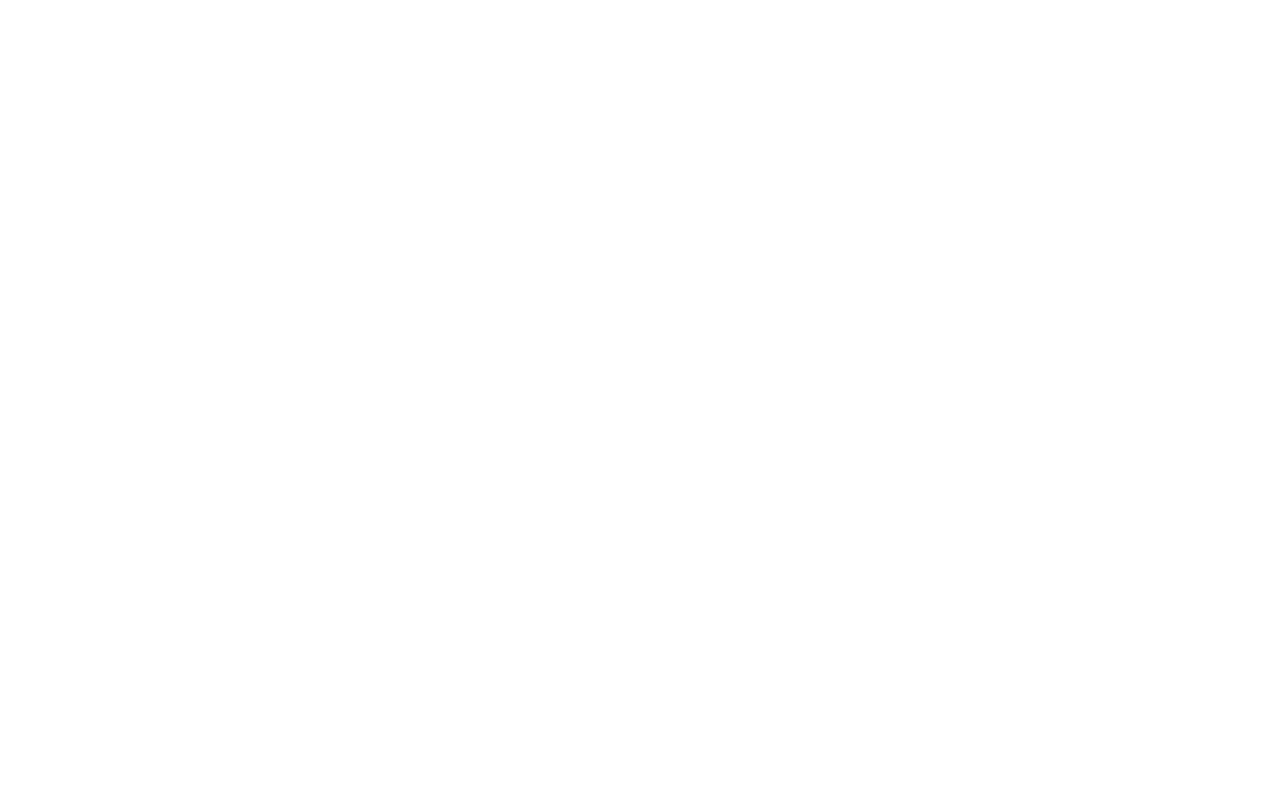
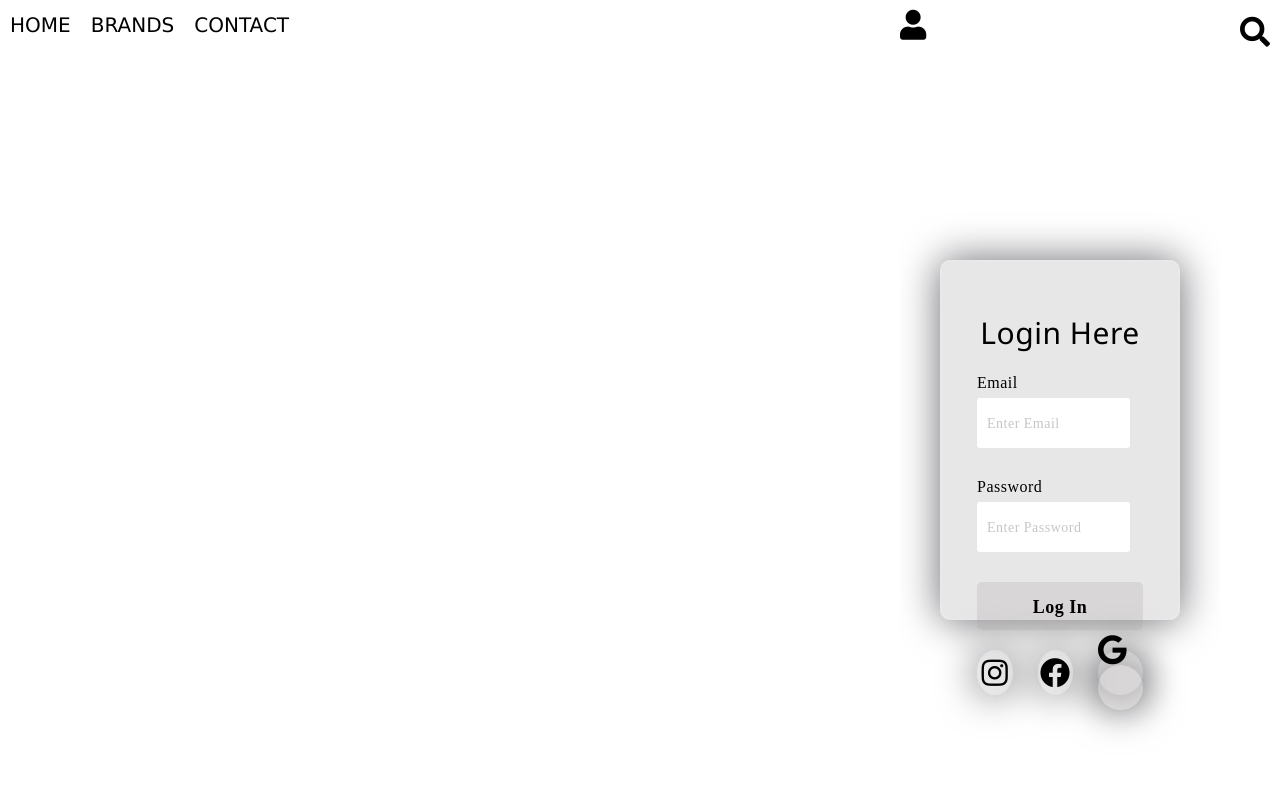
Before and after one commit to SepehrK99/ShoppingCode, an Angular app in the folder ShoppingCode/: page / in a window 1280 px wide. Shown: the top 800 px of the page. Built offline with nearby package versions, Linux system fonts and the light colour scheme.

Commit message:
googleLoginSearch

```diff
--- a/ShoppingCode/src/app/app.component.html
+++ b/ShoppingCode/src/app/app.component.html
@@ -1,15 +1,5 @@
 <app-header>
 </app-header>
-
-<app-search>
-</app-search>
-
-<app-login>
-</app-login>
-
-<app-cart>
-</app-cart>
-
 
 <app-body>
 </app-body>
--- a/ShoppingCode/src/app/body/body.component.html
+++ b/ShoppingCode/src/app/body/body.component.html
@@ -1 +1,2 @@
-<p>body works!</p>
+<app-cart>
+</app-cart>
--- a/ShoppingCode/src/app/header/header.component.html
+++ b/ShoppingCode/src/app/header/header.component.html
@@ -7,13 +7,28 @@
     <ul class="header2">
         <li>
             <a href="" id="login">
-                <i class="fa fa-user"></i>
+                <i class="fa fa-user">
+                  <app-login>
+                  </app-login>
+                </i>
             </a>
         </li>
-        <li>
+        <li id="myOverlay">
             <a href="" id="search">
-                <i class="fa fa-search"></i>
+                <i class="fa fa-search">
+                  <app-search onclick="openSearch()">
+                  </app-search>
+                </i>
             </a>
         </li>
     </ul>
 </div>
+
+<script>
+  function openSearch() {
+    document.getElementById("myOverlay").style.display = "block";
+  }
+  function closeSearch() {
+  document.getElementById("myOverlay").style.display = "none";
+  }
+</script>
--- a/ShoppingCode/src/app/login/login.component.html
+++ b/ShoppingCode/src/app/login/login.component.html
@@ -28,8 +28,12 @@
             <a href=""><i class="fab fa-facebook"></i></a>
           </div>
           <div class=" go">
-            <a href=""><i class="fab fa-google"></i></a>
-            <app-google></app-google>
+            <a href="">
+              <i class="fab fa-google">
+                <app-google>
+                </app-google>
+              </i>
+            </a>
           </div>
         </div>
       </form>
--- a/ShoppingCode/src/app/search/search.component.js
+++ /dev/null
@@ -1,7 +0,0 @@
-function openSearch() {
-  document.getElementById("myOverlay").style.display = "block";
-}
-
-function closeSearch() {
-  document.getElementById("myOverlay").style.display = "none";
-}
```
